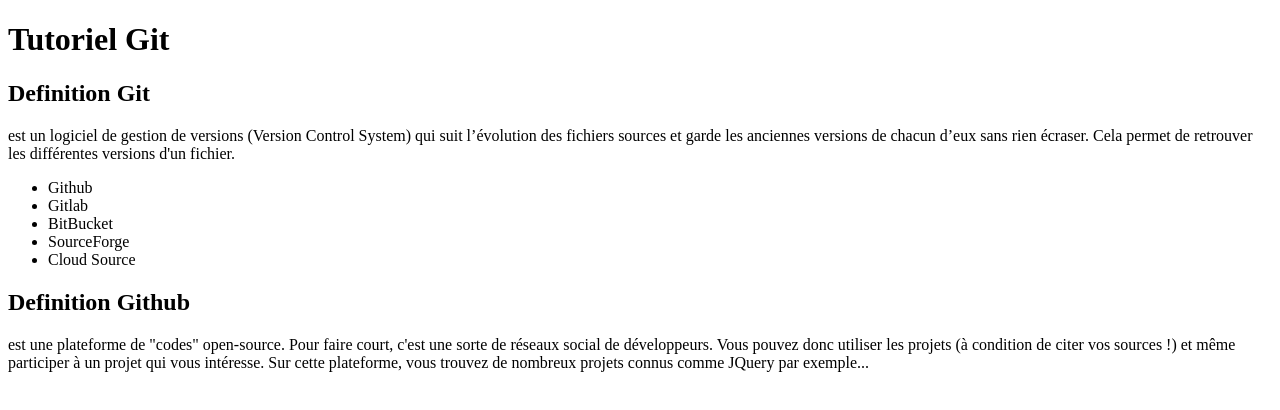
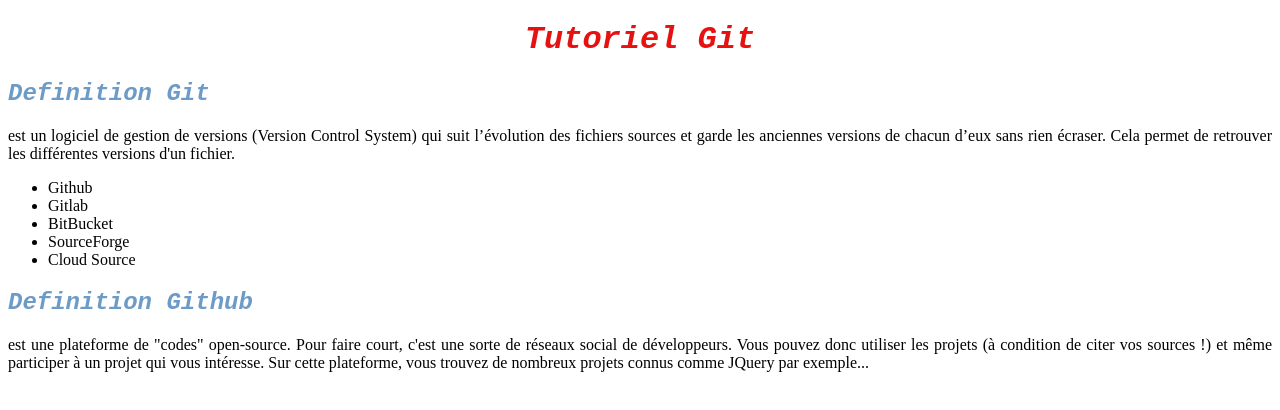
Before and after one commit to namsiaons/ProjetTest, a plain HTML site: page index.html in a window 1280 px wide. Drawn offline with Linux system fonts and the light colour scheme.

Commit message:
ajout d'un fichier

```diff
--- /dev/null
+++ b/Style/style.css
@@ -0,0 +1,18 @@
+h1 {
+    text-align: center;
+    color: rgb(230, 18, 18);
+    font-family: 'Courier New';
+    font-style: italic;
+}
+
+h2 {
+    text-align: left;
+    color: rgb(108, 155, 199);
+    font-family: 'Courier New';
+    font-style: italic;
+}
+
+p {
+    text-align: justify;
+    color: #000;
+}
--- a/index.html
+++ b/index.html
@@ -1,11 +1,14 @@
 <!DOCTYPE html>
 <html lang="en">
+
 <head>
     <meta charset="UTF-8">
     <meta http-equiv="X-UA-Compatible" content="IE=edge">
     <meta name="viewport" content="width=device-width, initial-scale=1.0">
     <title>Document</title>
+    <link rel="stylesheet" href="Style/style.css">
 </head>
+
 <body>
     <h1>Tutoriel Git</h1>
     <h2>Definition Git</h2>
@@ -27,4 +30,5 @@
         et même participer à un projet qui vous intéresse. Sur cette plateforme,
         vous trouvez de nombreux projets connus comme JQuery par exemple...</p>
 </body>
+
 </html>
```
Lines whose indentation alone changed are shown as unchanged.
